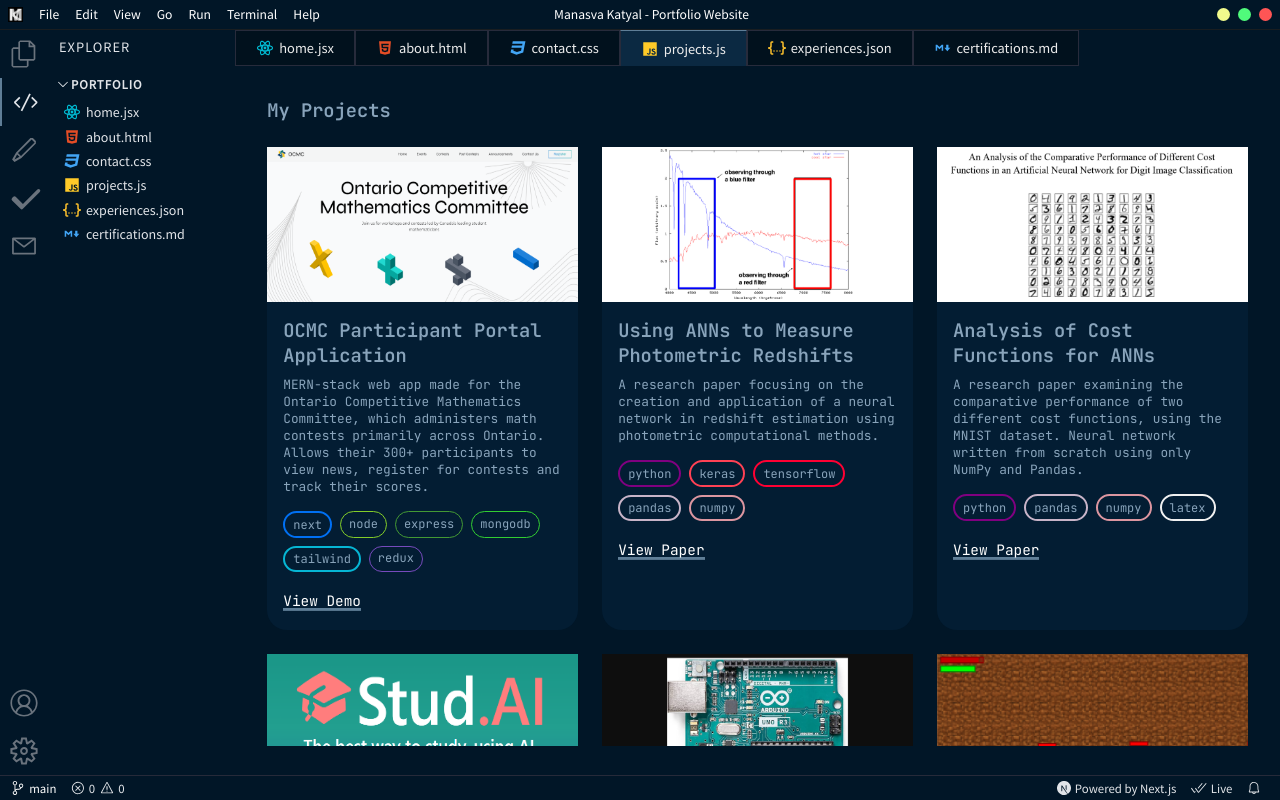
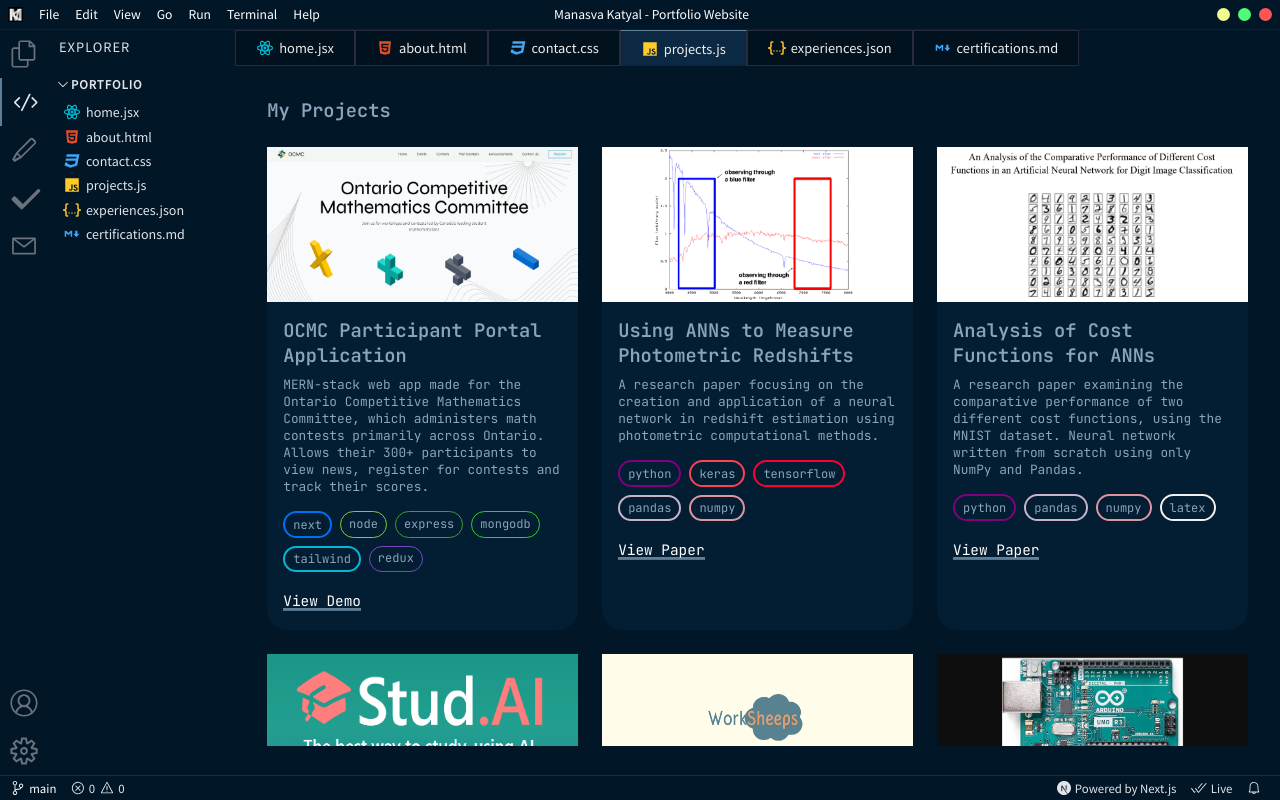
Before and after one commit to SuperMK15/personal-website, a Next.js app: page /projects in a window 1280 px wide. Built offline with nearby package versions, Linux system fonts and the light colour scheme.

Commit message:
added worksheeps to projects list

```diff
--- a/pages/data/projects.json
+++ b/pages/data/projects.json
@@ -31,6 +31,15 @@
     "tags": ["react", "node", "mongodb", "tailwind", "redux", "cohere"],
     "source_code": "https://github.com/SuperMK15/StudAI/",
     "demo": "https://studai-8en7.onrender.com/"
+  },
+  {
+    "id": 12,
+    "name": "WorkSheeps - AI Powered Markbook",
+    "image": "/worksheeps.png",
+    "description": "An AI-based markbook for teachers to track student performance across different test subject areas. The tool uses a combination of NLP and data visualization to generate personalised worksheets for students targetting weak areas.",
+    "tags": ["react", "node", "kintone", "tailwind", "Auth0", "cohere"],
+    "source_code": "https://github.com/SuperMK15/WorkSheeps/",
+    "demo": "https://worksheeps.tech/"
   },
   {
     "id": 5,
--- a/styles/globals.css
+++ b/styles/globals.css
@@ -57,17 +57,17 @@
   background: rgba(67, 153, 52, 0.25);
 }
 
-.mongodb, .mysql {
+.mongodb, .mysql, .kintone {
   border: 0.1rem solid rgb(50, 205, 50);
 }
-.mongodb:hover, .mysql:hover {
+.mongodb:hover, .mysql:hover, .kintone:hover {
   background: rgba(50, 205, 50, 0.25);
 }
 
-.redux {
+.redux, .Auth0 {
   border: 0.1rem solid rgb(118, 74, 188);
 }
-.redux:hover {
+.redux:hover, .Auth0:hover {
   background: rgba(118, 74, 188, 0.25);
 }
 
```
Also changed, not shown: public/worksheeps.png (added).
